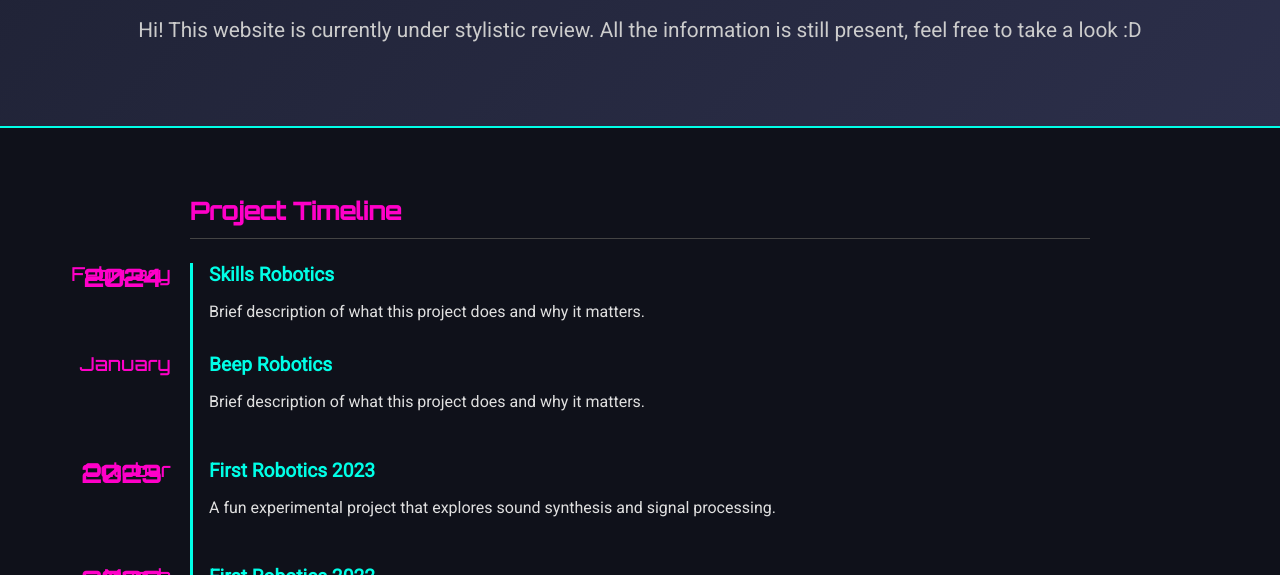
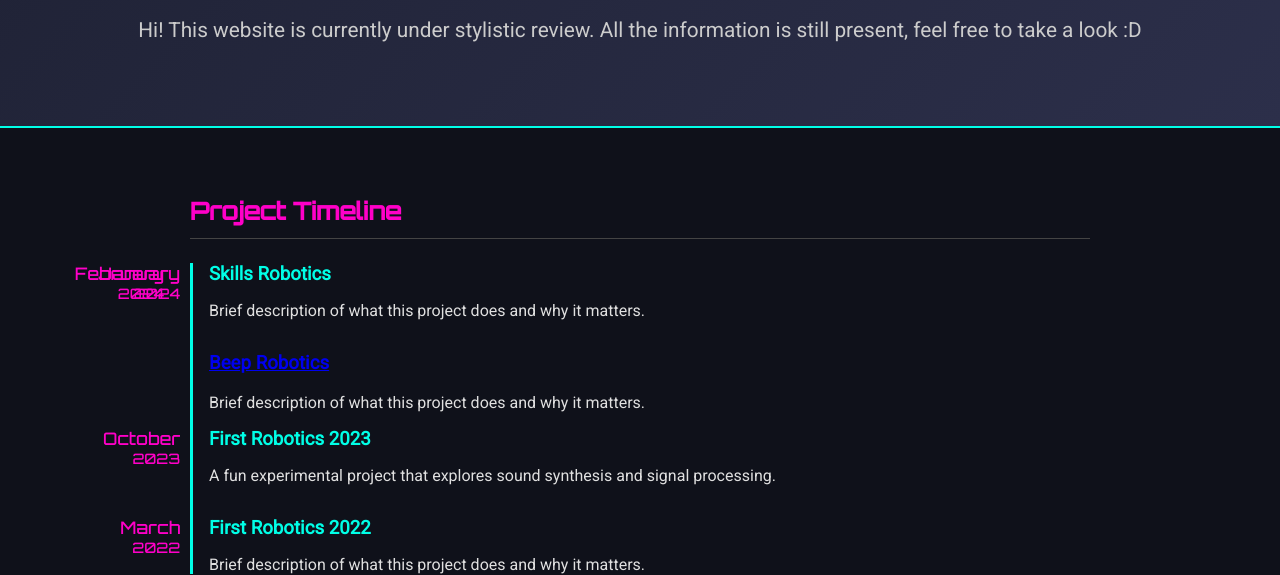
Before and after one commit to pariaamini/pariaamini.github.io, a plain HTML site: page index.html in a window 1280 px wide. Shown: the part 225-800 px from the top of the page. Drawn offline with Linux system fonts and the light colour scheme.

Commit message:
reverted bacck to what it was before, going to fix it on my own

```diff
--- a/index.html
+++ b/index.html
@@ -67,67 +67,50 @@
       margin-bottom: 1em;
     }
 
-    /* Timeline container */
     .timeline {
       border-left: 3px solid #00ffe7;
       padding-left: 1em;
-      position: relative;
+      position: relative; /* Added for positioning the date */
       animation: fadeIn 1s ease-in;
     }
 
-    /* Group projects by year */
-    .timeline-year-group {
-      margin-bottom: 3em;
-      position: relative;
-    }
-
-    /* Style for the year heading */
-    .timeline-year {
-      position: absolute;
-      left: -10em; /* Adjust to position correctly */
-      top: 0;
-      width: 8em;
-      text-align: right;
-      color: #ff00c8;
-      font-family: 'Orbitron', sans-serif;
-      font-size: 1.5em;
-      margin: 0;
-    }
-
-    /* Container for each individual project */
     .timeline-entry {
       margin-bottom: 2em;
       transition: transform 0.3s ease;
-      position: relative;
+      position: relative; /* Added for positioning the date */
     }
 
     .timeline-entry:hover {
       transform: translateX(5px);
     }
 
-    /* Style for the month */
-    .timeline-month {
+    .timeline-entry h3 {
+      margin: 0;
+    }
+
+    .timeline-entry h3 a {
+      color: #00ffe7;
+      text-decoration: none;
+    }
+
+    .timeline-entry h3 a:hover {
+      text-shadow: 0 0 5px #00ffe7;
+    }
+
+    .timeline-date {
       position: absolute;
-      left: -10em; /* Adjust to position correctly */
+      left: -10em; /* Adjust this value to position the date */
       top: 0;
-      width: 8em;
-      text-align: right;
+      width: 8em; /* Set a fixed width for consistent alignment */
+      text-align: right; /* Align the date text to the right */
       color: #ff00c8;
       font-family: 'Orbitron', sans-serif;
-      font-size: 1.2em;
-      margin: 0;
-      line-height: 1.2em;
+      font-size: 0.9em;
     }
 
-    .timeline-entry h4 {
-      margin: 0;
-      color: #00ffe7;
+    .timeline-month {
+      display: block; /* Make month a block-level element for a new line */
       font-size: 1.2em;
-    }
-
-    .timeline-entry h4 a {
-      color: #00ffe7;
-      text-decoration: none;
     }
 
     ul {
@@ -171,41 +154,37 @@
   <section id="projects" class="section">
     <h2>Project Timeline</h2>
     <div class="timeline">
-      <!-- Group for 2024 projects -->
-      <div class="timeline-year-group">
-        <h3 class="timeline-year">2024</h3>
-        <div class="timeline-entry">
-          <span class="timeline-month">February</span>
-          <h4><a href="projects/skills.html">Skills Robotics</a></h4>
-          <p>Brief description of what this project does and why it matters.</p>
-        </div>
-        <div class="timeline-entry">
-          <span class="timeline-month">January</span>
-          <h4><a href="projects/beep.html">Beep Robotics</a></h4>
-          <p>Brief description of what this project does and why it matters.</p>
-        </div>
+
+      <div class="timeline-entry">
+        <span class="timeline-date">
+            <span class="timeline-month">January</span> 2024
+        </span>
+        <h3><a href="projects/skills.html">Skills Robotics</a></h3>
+        <p>Brief description of what this project does and why it matters.</p>
       </div>
-
-      <!-- Group for 2023 projects -->
-      <div class="timeline-year-group">
-        <h3 class="timeline-year">2023</h3>
-        <div class="timeline-entry">
-          <span class="timeline-month">October</span>
-          <h4><a href="projects/frc2023.html">First Robotics 2023</a></h4>
-          <p>A fun experimental project that explores sound synthesis and signal processing.</p>
-        </div>
+      <div>
+        <span class="timeline-date">
+            <span class="timeline-month">February</span> 2024
+        </span>
+        <h3><a href="projects/skills.html">Beep Robotics</a></h3>
+        <p>Brief description of what this project does and why it matters.</p>
       </div>
-
-      <!-- Group for 2022 projects -->
-      <div class="timeline-year-group">
-        <h3 class="timeline-year">2022</h3>
-        <div class="timeline-entry">
-          <span class="timeline-month">March</span>
-          <h4><a href="projects/frc2022.html">First Robotics 2022</a></h4>
-          <p>Brief description of what this project does and why it matters.</p>
-        </div>
+      <div class="timeline-entry">
+        <span class="timeline-date">
+            <span class="timeline-month">October</span> 2023
+        </span>
+        <h3><a href="projects/frc2023.html">First Robotics 2023</a></h3>
+        <p>A fun experimental project that explores sound synthesis and signal processing.</p>
+      </div>
+      <div class="timeline-entry">
+        <span class="timeline-date">
+            <span class="timeline-month">March</span> 2022
+        </span>
+        <h3><a href="projects/frc2022.html">First Robotics 2022</a></h3>
+        <p>Brief description of what this project does and why it matters.</p>
       </div>
     </div>
+
   </section>
 
   <section id="upcoming" class="section">
```
